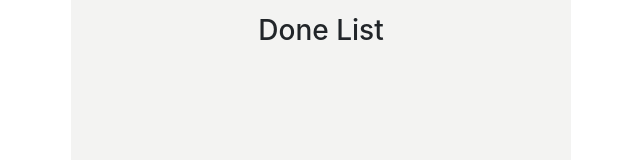
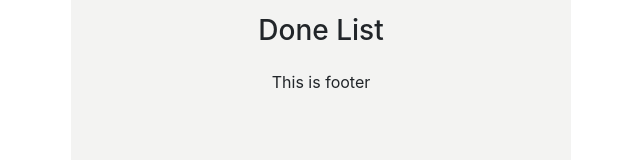
Before and after one commit to madhurabhujbal/todo-list, a React (Create React App) app: page / in a window 1280 px wide. Shown: the part 232-392 px from the top of the page, without its empty margins (319-959 px from the left). Built offline with nearby package versions, Linux system fonts and the light colour scheme; the HTML template or start-up script is replaced by a standard one.

Commit message:
Add a footer to the app

```diff
--- a/src/App.js
+++ b/src/App.js
@@ -98,6 +98,7 @@ class App extends Component {
             removeItem={this.removeItem}
           />
         </li>
+        <footer>This is footer</footer>
       </div>
     );
   }
```
